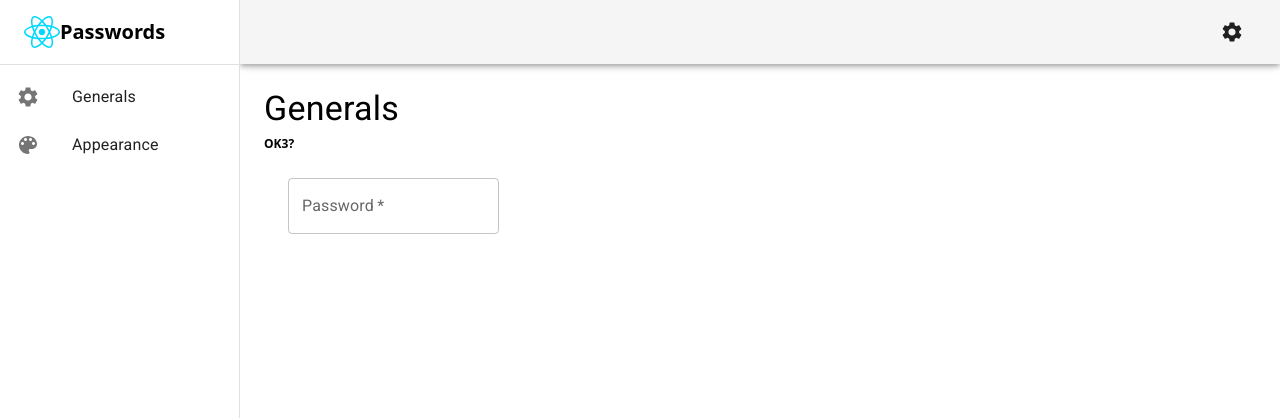
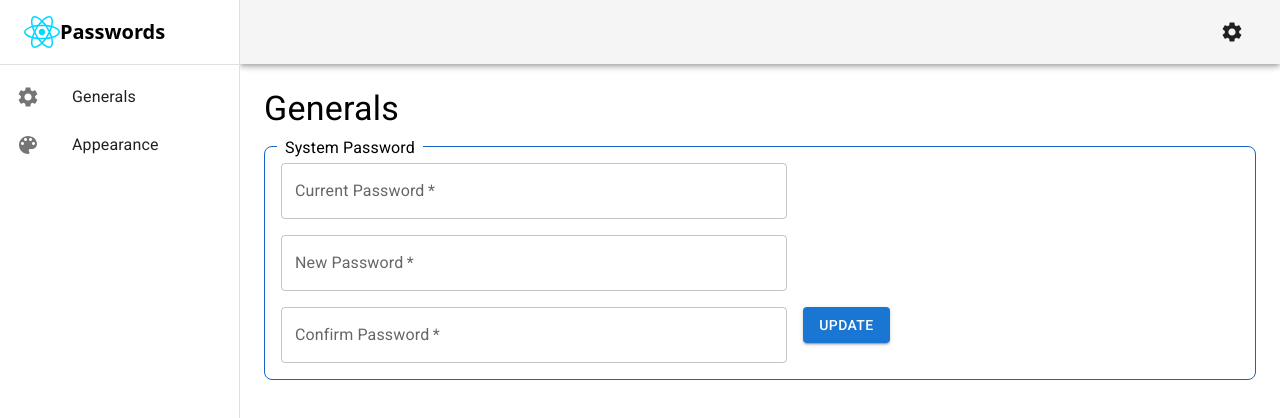
Before and after one commit to toshiki670/SNS-tools, a React (Vite) app: page /settings/generals in a window 1280 px wide. Shown: the top 418 px of the page. Built offline with nearby package versions, Linux system fonts and the light colour scheme.

Commit message:
Add Settings

```diff
--- a/src/components/Layout/ContentLayout.tsx
+++ b/src/components/Layout/ContentLayout.tsx
@@ -17,7 +17,9 @@ export const ContentLayout = ({
     <>
       <Head title={title} />
       <Box>
-        <Typography variant="h4">{title}</Typography>
+        <Typography mb={2} variant="h4">
+          {title}
+        </Typography>
         <Box>{children}</Box>
       </Box>
     </>
--- /dev/null
+++ b/src/features/settings/components/Elements/SystemPassword.tsx
@@ -0,0 +1,59 @@
+// import { useState } from "react";
+
+import {
+  FormControl,
+  TextField,
+  Grid,
+  Button,
+} from "@mui/material";
+
+import { Group } from "../Layout";
+
+// import { formatDate } from '@/utils/format';
+// import { Button } from "@/components/Elements";
+
+// import { invoke } from "@tauri-apps/api/tauri";
+
+export const SystemPassword = (): JSX.Element => {
+  return (
+    <Group title={"System Password"}>
+      <FormControl>
+        <Grid container spacing={2}>
+          <Grid item xs={8}>
+            <TextField
+              required
+              fullWidth
+              id="outlined-password-input"
+              label="Current Password"
+              type="password"
+              autoComplete="current-password"
+            />
+          </Grid>
+          <Grid item xs={8}>
+            <TextField
+              required
+              fullWidth
+              id="outlined-password-input"
+              label="New Password"
+              type="password"
+              autoComplete="current-password"
+            />
+          </Grid>
+          <Grid item xs={8}>
+            <TextField
+              required
+              fullWidth
+              id="outlined-password-input"
+              label="Confirm Password"
+              type="password"
+              autoComplete="current-password"
+            />
+          </Grid>
+          <Grid item xs={1}>
+            <Button variant="contained">Update</Button>
+          </Grid>
+        </Grid>
+      </FormControl>
+    </Group>
+  );
+};
--- /dev/null
+++ b/src/features/settings/components/Elements/index.ts
@@ -0,0 +1 @@
+export * from "./SystemPassword";
--- /dev/null
+++ b/src/features/settings/components/Layout/Group.tsx
@@ -0,0 +1,37 @@
+import type * as React from "react";
+
+import { Box, Typography } from "@mui/material";
+
+interface GroupProps {
+  title: string;
+  children: React.ReactNode;
+}
+
+export const Group = ({ title, children }: GroupProps): JSX.Element => {
+  return (
+    <Box
+      border={1}
+      borderColor="primary.dark"
+      borderRadius={2}
+      p={2}
+      position="relative"
+    >
+      <Typography
+        variant="subtitle1"
+        component="div"
+        position="absolute"
+        top={-5}
+        left={20}
+        bgcolor="background.paper"
+        pl={1}
+        pr={1}
+        ml={-1}
+        mt={-1}
+        zIndex={1}
+      >
+        {title}
+      </Typography>
+      {children}
+    </Box>
+  );
+};
--- /dev/null
+++ b/src/features/settings/components/Layout/index.ts
@@ -0,0 +1 @@
+export * from "./Group";
--- a/src/features/settings/routes/Generals.tsx
+++ b/src/features/settings/routes/Generals.tsx
@@ -1,72 +1,29 @@
 // import { useState } from "react";
 
-import { FormControl, TextField, Container } from "@mui/material";
+// import {
+//   FormControl,
+//   TextField,
+//   Container,
+//   Grid,
+//   Box,
+//   Typography,
+// } from "@mui/material";
 
 // import { Spinner } from '@/components/Elements'
 import { ContentLayout } from "@/components/Layout";
+import { SystemPassword } from "../components/Elements";
+
 // import { formatDate } from '@/utils/format';
 // import { Button } from "@/components/Elements";
 
 // import { invoke } from "@tauri-apps/api/tauri";
 
 export const Generals = (): JSX.Element => {
-  // return (
-  //   <div className="w-full h-48 flex justify-center items-center">
-  //     <Spinner size="lg" />
-  //   </div>
-  // )
 
-  // const [data, setData] = useState<string>("");
-
-  // useEffect(() => {
-  //   const test = async (): Promise<void> => {
-  //     try {
-  //       const result = await invoke("x_get_api");
-  //       console.log(result);
-  //       setData(result.origin);
-  //     } catch (err) {
-  //       setData("err");
-  //     }
-  //   };
-  //   void test();
-  // },[]);
 
   return (
-    <>
-      <ContentLayout title={"Generals"}>
-        <span className="text-xs font-bold">{"OK3?"}</span>
-        <div className="mt-6 flex flex-col space-y-16"></div>
-        {/* <p>{data}</p> */}
-
-        <Container>
-          <FormControl>
-            <TextField
-              required
-              id="outlined-password-input"
-              label="Password"
-              type="password"
-              autoComplete="current-password"
-            />
-          </FormControl>
-        </Container>
-
-        {/* <Button
-            onClick={() => {
-              const test = async (): Promise<void> => {
-                try {
-                  const result = await invoke("x_get_api");
-                  console.log(result);
-                  setData(result.origin);
-                } catch (err) {
-                  setData("err");
-                }
-              };
-              void test();
-            }}
-          >
-          Primary Button
-        </Button> */}
-      </ContentLayout>
-    </>
+    <ContentLayout title={"Generals"}>
+      <SystemPassword />
+    </ContentLayout>
   );
 };
```
